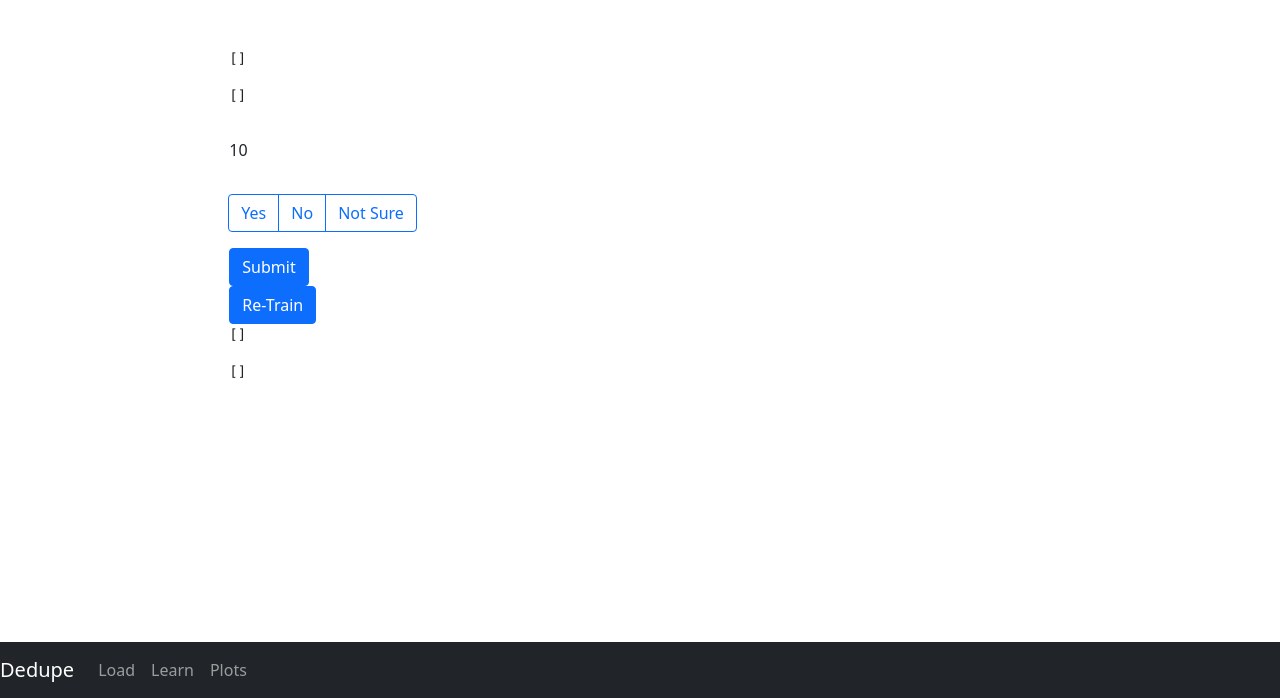
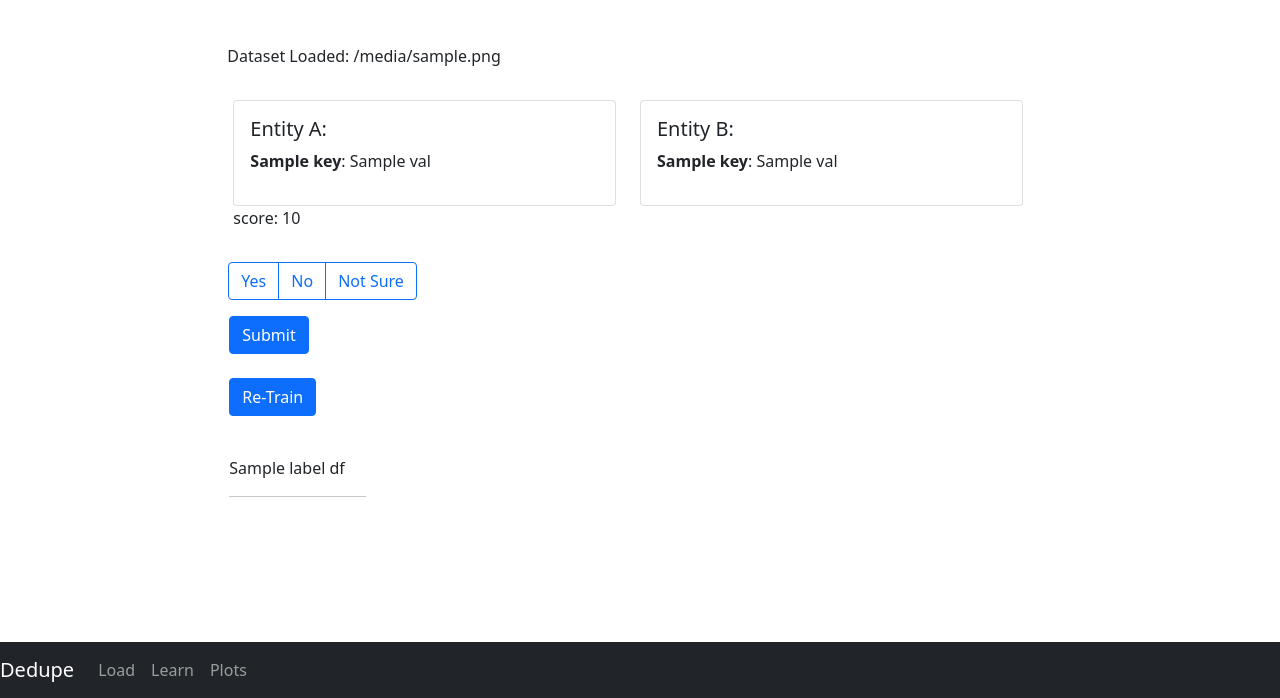
Before and after one commit to chansooligans/oagdedupe, a Flask app: template app/templates/learn.html in a window 1280 px wide. Shown: the part 102-800 px from the top of the page. Run offline with Flask 2, Linux system fonts and the light colour scheme; the template is opened without the code that fills it: most values are stand-ins (such as "Sample title", 1, 10 or a date in 2020); parts of the project's set-up code (start-up, migrations or seed data) failed here and were passed over.

Commit message:
progress on active learning app

```diff
--- a/app/app.py
+++ b/app/app.py
@@ -15,7 +15,6 @@ from flask import (
 )
 import pandas as pd
 import glob
-import seaborn as sns
 from werkzeug.utils import secure_filename
 
 # %%
@@ -39,8 +38,8 @@ def upload_file():
     print(request.form)
     if request.method == 'POST':
         f = request.files['file']
-        app.init._load_default_dataset(request.files.get('file'), app.lab.labels)
-        f.save(f"{app.config['UPLOAD_FOLDER']}/{secure_filename(f.filename)}")
+        app.init._load_dataset(request.files.get('file'), app.lab)
+        app.init.df.to_csv(f"{app.config['UPLOAD_FOLDER']}/{secure_filename(f.filename)}", index=False)
     return redirect(url_for('active_learn'))
 
 @app.route('/load', methods=["GET","POST"])
@@ -54,9 +53,9 @@ def load_page():
 def load_plots():
 
     if not hasattr(app.init, "d"):
-        app.init._load_default_dataset(app.cached_files[0], app.lab.labels)
+        app.init._load_dataset(app.cached_files[0], app.lab)
 
-    scatterplt, kdeplot = utils.get_plots(app.init.trainer.dfX)
+    scatterplt, kdeplot = utils.get_plots(app.init.d.trainer.dfX)
     return render_template(
         'plots.html',
         scatterplt=scatterplt,
@@ -64,48 +63,66 @@ def load_plots():
     )
 
 @app.route('/learn', methods=["GET","POST"])
-def active_learn():
+@app.route('/learn/<int:idxl>-<int:idxr>', methods=["GET","POST"])
+def active_learn(idxl=None,idxr=None):
 
     if not hasattr(app.init, "d"):
-        app.init._load_default_dataset(app.cached_files[0], app.lab.labels)
+        app.init._load_dataset(app.cached_files[0], app.lab)
 
-    c_index = app.init.d.trainer.samples[app.lab._type][app.lab.sampleidx]
-    idxl,idxr = app.init.idxmat[c_index]
-    score = app.init.d.trainer.sorted_scores[app.lab._type][app.lab.sampleidx]
+    if idxl is None or idxr is None:
+        selected_idx = app.init.d.trainer.samples[app.lab._type].popleft()
+        idxl,idxr = app.init.idxmat[selected_idx]
+    else:
+        selected_idx = app.init.idxmat.tolist().index([idxl,idxr])
+
+    score = app.init.d.trainer.scores[selected_idx]
     sample1 = app.init.df.loc[idxl].to_dict()
     sample2 = app.init.df.loc[idxr].to_dict()
 
+    if len(app.lab.labels) > 0:
+        df = pd.DataFrame(app.lab.labels).T[[
+            "idl", "idr", "label", "revise"
+        ]]
+    else:
+        df = pd.DataFrame(app.lab.labels).T
+
     if request.method == "POST":
-        app.lab.labels[app.lab.sampleidx] = {
-            "ids":f"{idxl}|{idxr}",
-            "c_index":f"{c_index}",
-            "score":f"{score}",
-            "label":request.form["btnradio"]
+        app.lab.labels[f"{idxl}-{idxr}"] = {
+            "idl":f"{idxl}",
+            "idr":f"{idxr}",
+            "idxmat_idx":f"{selected_idx}",
+            "score":f"{round(score,4)}",
+            "label":request.form["btnradio"],
+            "type":app.lab._type,
+            "revise":f"<a href=/learn/{idxl}-{idxr}>edit</a>"
         }
-        app.lab.meta[request.form["btnradio"]] += 1
-        app.lab.meta[app.lab._type] += 1
-        app.lab.meta[app.lab._type+"_current"] += 1
+        if f"{idxl}-{idxr}" not in app.lab.labels.keys():
+            app.lab.meta[request.form["btnradio"]] += 1
+            app.lab.meta[app.lab._type] += 1
         app.lab.save()
         return redirect(url_for('active_learn'))
 
     return render_template(
         'learn.html',
+        dataset_filename=app.init.datset_filename,
         sample1=sample1,
         sample2=sample2,
-        score=score,
-        labels=app.lab.labels,
+        score=round(score,4),
+        label_df=df.to_html(index=False, escape=False),
         meta=app.lab.meta,
     )
 
 @app.route('/retrain', methods=["GET", "POST"])
 def retrain():
+    print(123)
     app.init.d.trainer.labels = app.lab.labels
     if request.method == "GET":
         app.init.d.trainer.retrain()
-        app.init.d.trainer.get_samples()
-        app.lab.meta[app.lab._type+"_current"] = 0
         return "success"
 
 app.run(host="pdcprlrdsci02",port=8008, debug=True)
 
+
 # %%
+
+# %%
--- /dev/null
+++ b/app/static/css/learn.css
@@ -0,0 +1,8 @@
+table.dataframe {
+    width: 100%;
+}
+
+th, td {
+    width: 25%;
+    text-align: left;
+}
--- /dev/null
+++ b/app/templates/base.html
@@ -0,0 +1,16 @@
+<!DOCTYPE html>
+<html lang="en">
+<head>
+    <meta charset="UTF-8">
+    <meta http-equiv="X-UA-Compatible" content="IE=edge">
+    <meta name="viewport" content="width=device-width, initial-scale=1.0">
+    <!-- <script src="https://d3js.org/d3.v6.min.js"></script> -->
+    <link rel="icon" type="image/png" sizes="16x16" href="../static/favicon.png">
+    <link rel="stylesheet" href="https://cdn.jsdelivr.net/npm/bootstrap@5.1.3/dist/css/bootstrap.min.css" integrity="sha384-1BmE4kWBq78iYhFldvKuhfTAU6auU8tT94WrHftjDbrCEXSU1oBoqyl2QvZ6jIW3" crossorigin="anonymous">
+    <script src="https://cdn.jsdelivr.net/npm/bootstrap@5.1.3/dist/js/bootstrap.min.js" integrity="sha384-QJHtvGhmr9XOIpI6YVutG+2QOK9T+ZnN4kzFN1RtK3zEFEIsxhlmWl5/YESvpZ13" crossorigin="anonymous"></script>
+    <script src="https://cdn.jsdelivr.net/npm/bootstrap@5.1.3/dist/js/bootstrap.bundle.min.js" integrity="sha384-ka7Sk0Gln4gmtz2MlQnikT1wXgYsOg+OMhuP+IlRH9sENBO0LRn5q+8nbTov4+1p" crossorigin="anonymous"></script>
+
+    <!-- jquery -->
+    <script src="https://ajax.googleapis.com/ajax/libs/jquery/3.6.0/jquery.min.js"></script>
+
+    <title>Entity Resolution</title>
--- a/app/templates/js/json_fmt.js
+++ b/app/templates/js/json_fmt.js
@@ -1,11 +1,8 @@
 var sample1 = {{ sample1|tojson }}
-document.getElementById("sample1").textContent = JSON.stringify(sample1, undefined, 2);
+// document.getElementById("sample1").textContent = JSON.stringify(sample1, undefined, 2);
 
 var sample2 = {{ sample2|tojson }}
 document.getElementById("sample2").textContent = JSON.stringify(sample2, undefined, 2);
-
-var labels = {{ labels|tojson }}
-document.getElementById("labels").textContent = JSON.stringify(labels, undefined, 2);
 
 var meta = {{ meta|tojson }}
 document.getElementById("meta").textContent = JSON.stringify(meta, undefined, 2);
--- a/app/templates/learn.html
+++ b/app/templates/learn.html
@@ -1,18 +1,7 @@
-<!DOCTYPE html>
-<html lang="en">
-<head>
-    <meta charset="UTF-8">
-    <meta http-equiv="X-UA-Compatible" content="IE=edge">
-    <meta name="viewport" content="width=device-width, initial-scale=1.0">
-    <!-- <script src="https://d3js.org/d3.v6.min.js"></script> -->
-    <link rel="icon" type="image/png" sizes="16x16" href="../static/favicon.png">
-    <link rel="stylesheet" href="https://cdn.jsdelivr.net/npm/bootstrap@5.1.3/dist/css/bootstrap.min.css" integrity="sha384-1BmE4kWBq78iYhFldvKuhfTAU6auU8tT94WrHftjDbrCEXSU1oBoqyl2QvZ6jIW3" crossorigin="anonymous">
-    <script src="https://cdn.jsdelivr.net/npm/bootstrap@5.1.3/dist/js/bootstrap.min.js" integrity="sha384-QJHtvGhmr9XOIpI6YVutG+2QOK9T+ZnN4kzFN1RtK3zEFEIsxhlmWl5/YESvpZ13" crossorigin="anonymous"></script>
-    <script src="https://cdn.jsdelivr.net/npm/bootstrap@5.1.3/dist/js/bootstrap.bundle.min.js" integrity="sha384-ka7Sk0Gln4gmtz2MlQnikT1wXgYsOg+OMhuP+IlRH9sENBO0LRn5q+8nbTov4+1p" crossorigin="anonymous"></script>
-    <title>Test</title>
-    </head>
+{% include 'base.html' %}
+<link rel="stylesheet" type = "text/css" href="{{url_for('static',filename='css/learn.css')}}">
+</head>
 <body>
-
 
     {% include 'nav.html' %}
 
@@ -22,15 +11,37 @@
             <h1 class="fs-4">Learn</h1>
         </header>
 
+        <div class="row g-1 pb-5">
+            Dataset Loaded: {{ dataset_filename }}
+        </div>
+
         <form method="POST" class="row g-3">
 
-            <div class="col-md-12">
-                <pre id="sample1"></pre>
-                <pre id="sample2"></pre>
+            <div class="row">
+                <div class="col-md-6">
+                  <div class="card">
+                    <div class="card-body">
+                        <h5 class="card-title">Entity A:</h5>
+                        {% for key,val in sample1.items() %}
+                        <p><b>{{key}}</b>: {{val}}</p>
+                        {% endfor %}
+                    </div>
+                  </div>
+                </div>
+                <div class="col-md-6">
+                  <div class="card">
+                    <div class="card-body">
+                        <h5 class="card-title">Entity B:</h5>
+                        {% for key,val in sample2.items() %}
+                        <p><b>{{key}}</b>: {{val}}</p>
+                        {% endfor %}
+                    </div>
+                  </div>
+                </div>
             </div>
 
-            <div>
-                <p>{{ score }}</p>
+            <div class="row">
+                <p>score: {{ score }}</p>
             </div>
 
             <div class="col-md-4">
@@ -45,12 +56,13 @@
                     <label class="btn btn-outline-primary" for="btnradio3">Not Sure</label>
                 </div>
             </div>
+
             <div class="col-12">
                 <button type="submit" class="btn btn-primary">Submit</button>
             </div>
         </form>
 
-        <div class="col-12">
+        <div class="col-12 py-4">
             <input id="retrain" class="btn btn-primary" type="submit" value="Re-Train">
         </div>
 
@@ -59,9 +71,12 @@
         </div>
 
         <div>
-            <pre id="labels"></pre>
+            {% block content %}
+            {{label_df | safe}}
+            {% endblock %}
         </div>
 
+        <hr class="col-3 col-md-2 mb-5">
 
         </div>
 
```
Also changed, not shown: app/templates/load.html (+2 -14 lines), app/templates/plots.html (+2 -12 lines), dedupe/app/init.py (+5 -4 lines), dedupe/app/utils.py (+18 -18 lines), dedupe/train/active.py (+12 -27 lines), README.md, app/static/css/load.css (added), 1 other file.
